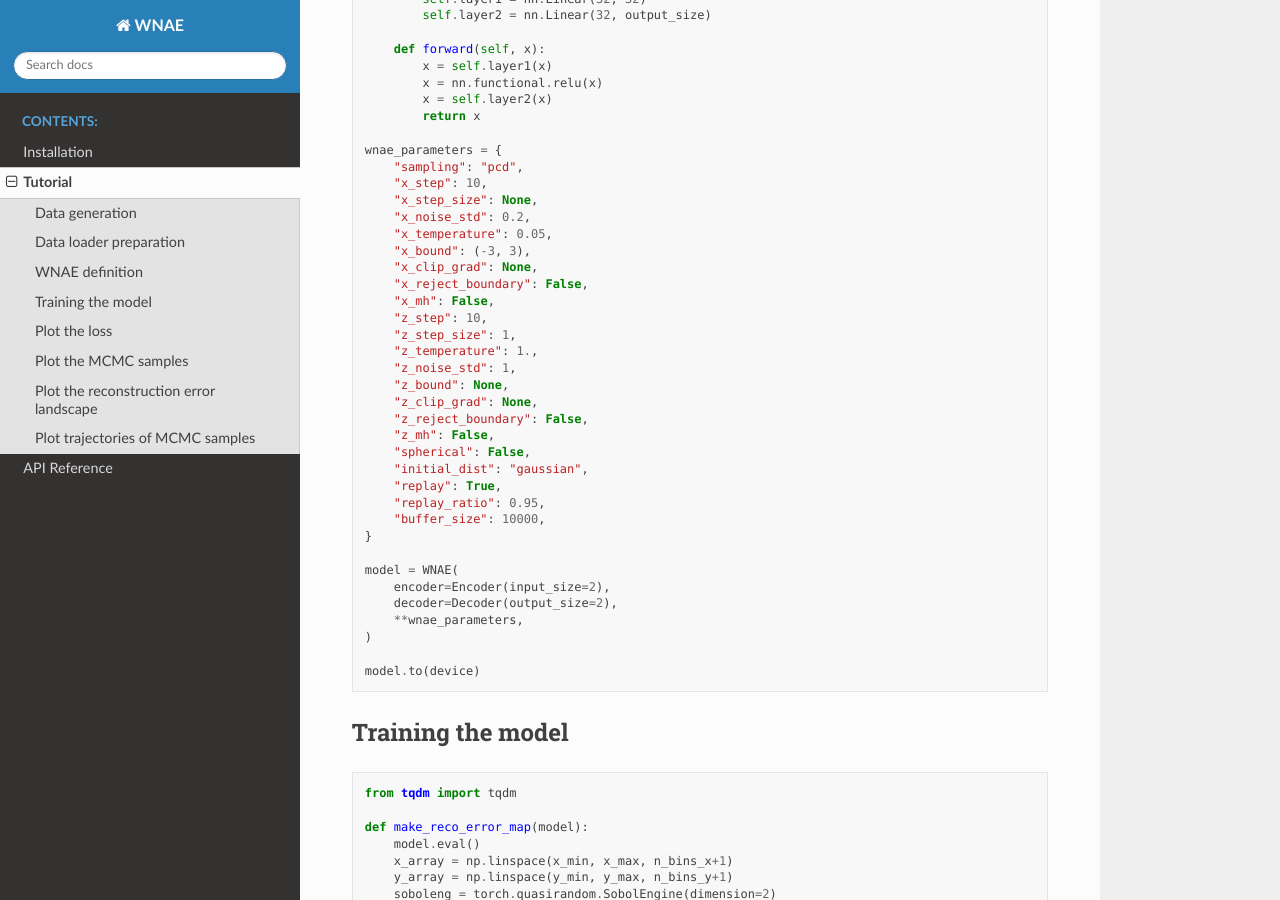
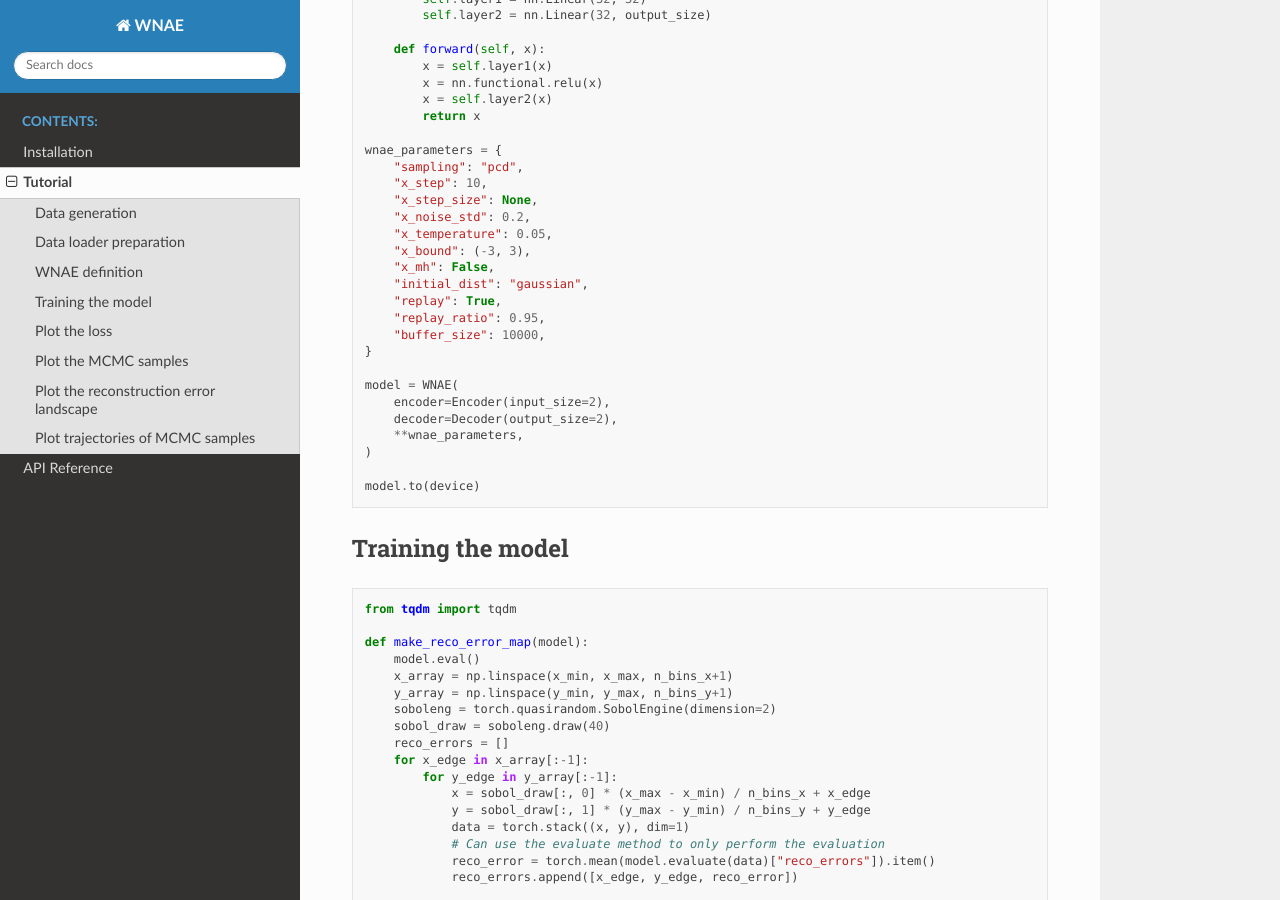
Before and after one commit to ellisonscheuller/axo_wnae, a Sphinx documentation site: the page built from docs/source/tutorial.rst, in a window 1280 px wide and 900 px high, scrolled down 2178 px. Built offline with Sphinx 7.4.7 and the Read the Docs theme 3.1.0, drawn with Linux system fonts in a browser that asks for light colours.

Commit message:
Updating documentation

```diff
--- a/docs/source/index.rst
+++ b/docs/source/index.rst
@@ -1,8 +1,9 @@
 WNAE: Wasserstein Normalized Autoencoder
 ========================================
 
-The Wasserstein Normalized Autoencoder is an unsupervised ML algorithm for anomaly detection.
-It was developed in the context of a recent CMS search, see https://cds.cern.ch/record/2911111.
+The Wasserstein Normalized Autoencoder (WNAE) is an unsupervised ML algorithm for anomaly detection.
+It was developed in the context of a recent search for new physics at CERN by the CMS collaboration.
+The WNAE preprint can be found at https://cds.cern.ch/record/2911111.
 
 .. toctree::
    :maxdepth: 1
--- a/docs/source/tutorial.rst
+++ b/docs/source/tutorial.rst
@@ -111,18 +111,7 @@ WNAE definition
         "x_noise_std": 0.2,
         "x_temperature": 0.05,
         "x_bound": (-3, 3),
-        "x_clip_grad": None,
-        "x_reject_boundary": False,
         "x_mh": False,
-        "z_step": 10,
-        "z_step_size": 1,
-        "z_temperature": 1.,
-        "z_noise_std": 1,
-        "z_bound": None,
-        "z_clip_grad": None,
-        "z_reject_boundary": False,
-        "z_mh": False,
-        "spherical": False,
         "initial_dist": "gaussian",
         "replay": True,
         "replay_ratio": 0.95,
```
Also changed, not shown: other parts of docs/source/tutorial.rst (+1 -1 lines), docs/source/figures/tutorial/loss.png, docs/source/figures/tutorial/mcmc_samples.png, docs/source/figures/tutorial/mcmc_samples_trajectories.png, docs/source/figures/tutorial/reco_error_maps.png.
